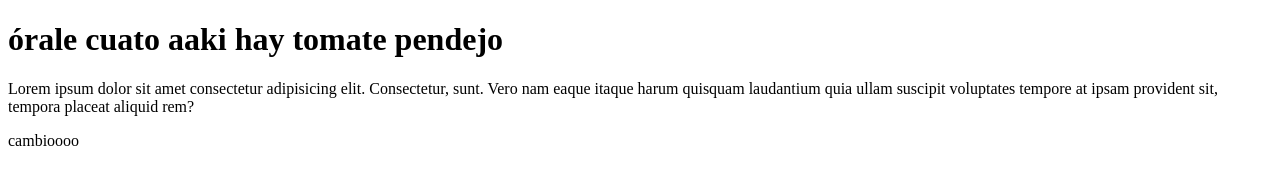
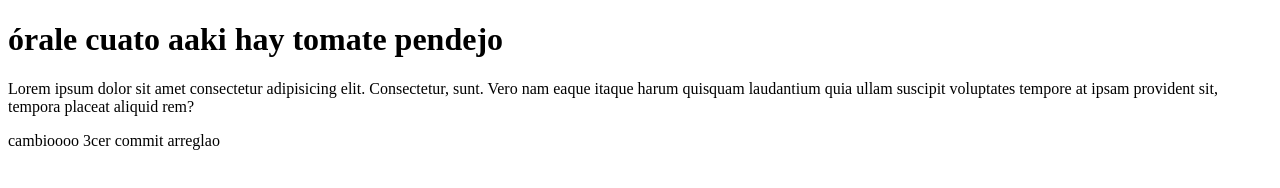
Before and after one commit to GonCoder/demo08, a plain HTML site: page index.html in a window 1280 px wide. Drawn offline with Linux system fonts and the light colour scheme.

Commit message:
3cer commit arreglao

```diff
--- a/index.html
+++ b/index.html
@@ -11,6 +11,6 @@
     <h1>órale cuato aaki hay tomate pendejo</h1>
     <p>Lorem ipsum dolor sit amet consectetur adipisicing elit. Consectetur, sunt. Vero nam eaque itaque harum quisquam
         laudantium quia ullam suscipit voluptates tempore at ipsam provident sit, tempora placeat aliquid rem?</p>
-        cambioooo
+        cambioooo 3cer commit arreglao
 
 </html>
```
